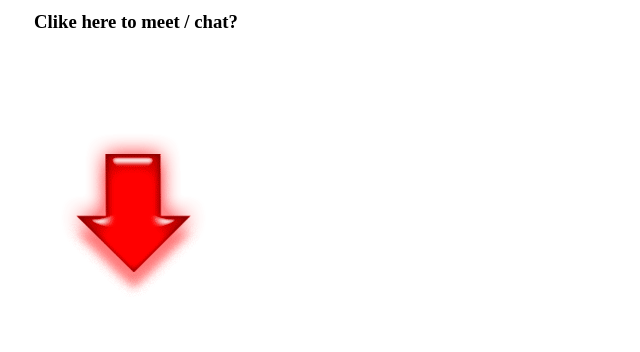
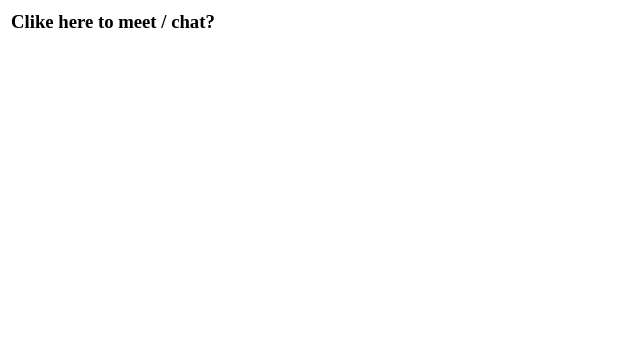
Before and after one commit to domingotech/kayal, a plain HTML site: page index.html in a window 1280 px wide. Shown: the whole page, without its empty margins (0-640 px from the left). Drawn offline with Linux system fonts and the light colour scheme.

Commit message:
Add files via upload

```diff
--- a/index.html
+++ b/index.html
@@ -20,9 +20,6 @@
 	<script async defer crossorigin="anonymous" 		src="https://connect.facebook.net/en_US/sdk.js#xfbml=1&version=v3.3&appId=439680759532488&autoLogAppEvents=1"></script>&nbsp;
 	</td>
 	</tr>
-	<tr>
-		<td><img src="arrow.gif"></td>
-	</tr>
 
 	<tr>
 		<td align="center">
```
